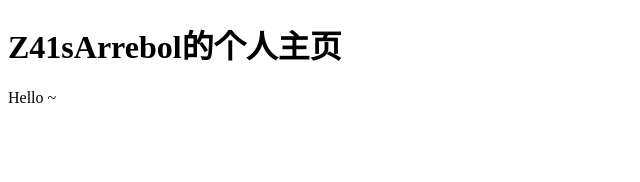
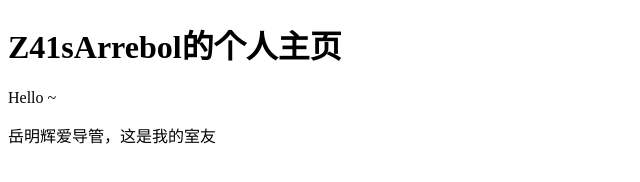
Before and after one commit to Z41sArrebol/Z41sArrebol.GitHub.io, a plain HTML site: page index.html in a window 1280 px wide. Shown: the whole page, without its empty margins (0-640 px from the left). Drawn offline with Linux system fonts and the light colour scheme.

Commit message:
Update index.html

```diff
--- a/index.html
+++ b/index.html
@@ -9,6 +9,7 @@
 <body>
     <h1>Z41sArrebol的个人主页</h1>
     <p>Hello ~</p>
+    <p>岳明辉爱导管，这是我的室友</p>
 
 </body>
 </html>
```
